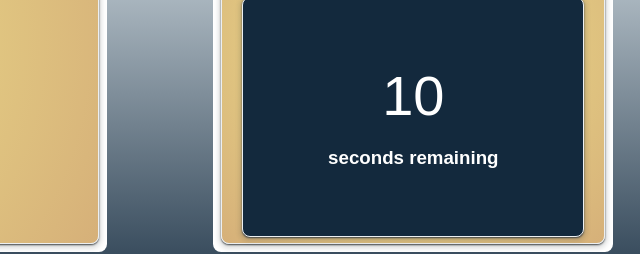
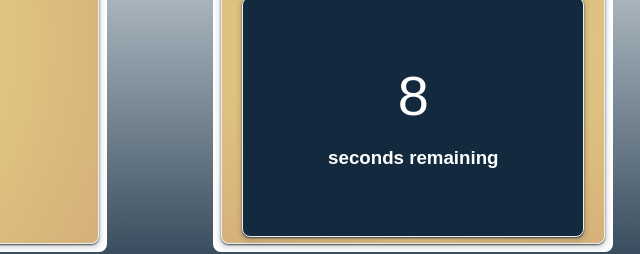
Before and after one commit to MarkCirineo/word-guess, a plain HTML site: page index.html in a window 1280 px wide. Both pictures are taken after a click on the button "Start". Shown: the part 456-710 px from the top of the page, 640-1280 px from the left. Drawn offline with nearby package versions, Linux system fonts and the light colour scheme.

Commit message:
added jQuery and added a function to start a timer on button click

```diff
--- a/assets/js/script.js
+++ b/assets/js/script.js
@@ -0,0 +1,16 @@
+var startButton = $(".start-button");
+var timerCounter = $(".timer-count");
+
+var secondsLeft = 10;
+
+function startTimer() {
+    var timer = setInterval(() => {
+        secondsLeft--;
+        timerCounter.text(secondsLeft)
+        if (secondsLeft === 0) {
+            clearInterval(timer);
+        }
+    }, 1000);
+}
+
+startButton.on("click", startTimer)
--- a/index.html
+++ b/index.html
@@ -38,6 +38,7 @@
         </div>
       </section>
     </main>
+    <script src="https://code.jquery.com/jquery-3.6.0.min.js" integrity="sha256-/xUj+3OJU5yExlq6GSYGSHk7tPXikynS7ogEvDej/m4=" crossorigin="anonymous"></script>
     <script src="./assets/js/script.js"></script>
   </body>
 </html>
```
